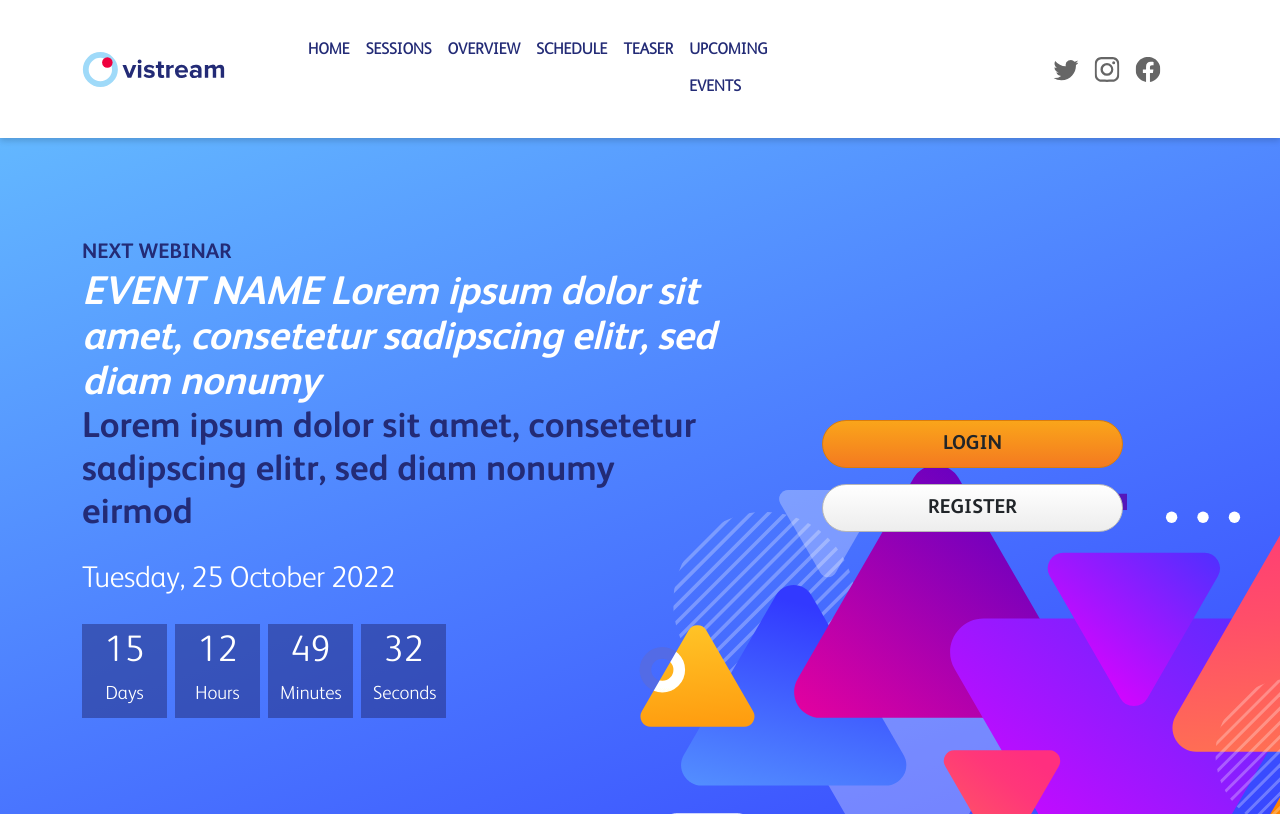
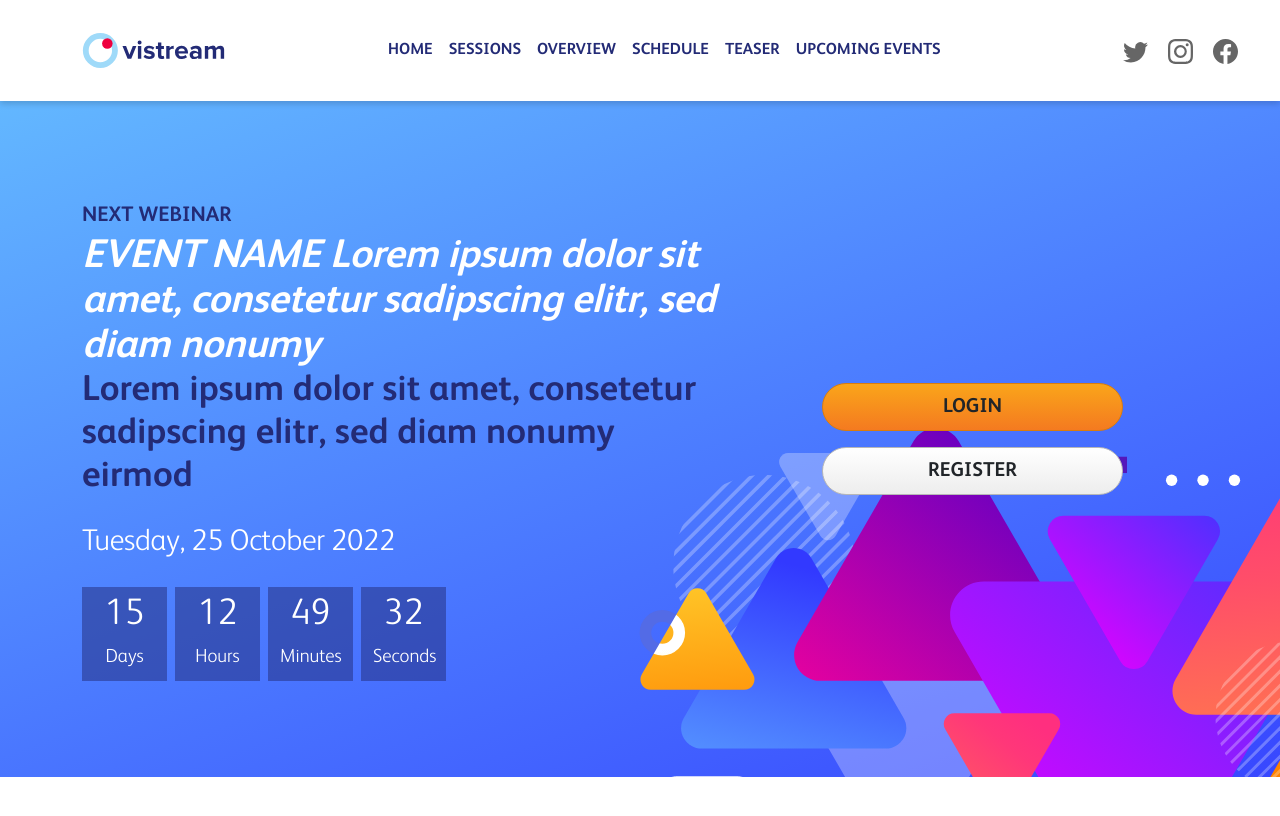
Before and after one commit to ilkayturan/vistreamdemo, a plain HTML site: page LandingPage/index.html in a window 1280 px wide. Shown: the top 816 px of the page. Drawn offline with nearby package versions, Linux system fonts and the light colour scheme.

Commit message:
Add files via upload

```diff
--- a/LandingPage/index.html
+++ b/LandingPage/index.html
@@ -33,7 +33,7 @@
     </svg>
     <nav class="navbar navbar-expand-lg bg-white py-4">
         <div class="container">
-            <a class="navbar-brand col-md-2 " href="#">
+            <a class="navbar-brand col-md-2 me-5" href="#">
                 <img src="assets/vistreamLogo.svg" class="logo" alt="vistream logo" />
             </a>
             <button class="navbar-toggler" type="button" data-bs-toggle="collapse"
@@ -41,41 +41,37 @@
                 aria-label="Toggle navigation">
                 <span class="navbar-toggler-icon"></span>
             </button>
-            <div class="collapse navbar-collapse mx-3 col-md-10" id="navbarSupportedContent">
-                <ul class="navbar-nav me-auto mb-2 mb-lg-0 albert-bold">
+            <div class="collapse navbar-collapse mx-3 col-md-10 ps-5 me-2" id="navbarSupportedContent">
+                <ul class="navbar-nav me-auto mb-2 mb-lg-0">
                     <li class="nav-item">
-                        <a class="nav-link" href="#">HOME</a>
+                        <a class="nav-link albert-bold" href="#">HOME</a>
                     </li>
                     <li class="nav-item">
-                        <a class="nav-link" href="#">SESSIONS</a>
+                        <a class="nav-link albert-bold" href="#">SESSIONS</a>
                     </li>
                     <li class="nav-item">
-                        <a class="nav-link" href="#">OVERVIEW</a>
+                        <a class="nav-link albert-bold" href="#">OVERVIEW</a>
                     </li>
                     <li class="nav-item">
-                        <a class="nav-link" href="#">SCHEDULE</a>
+                        <a class="nav-link albert-bold" href="#">SCHEDULE</a>
                     </li>
                     <li class="nav-item">
-                        <a class="nav-link" href="#">TEASER</a>
+                        <a class="nav-link albert-bold" href="#">TEASER</a>
                     </li>
                     <li class="nav-item">
-                        <a class="nav-link" href="#events-section">UPCOMING EVENTS</a>
+                        <a class="nav-link albert-bold" href="#events-section">UPCOMING EVENTS</a>
                     </li>
                 </ul>
-                <div class="position-relative px-5 w-50">
-                    <div class="position-absolute top-0 end-0  translate-middle">
-                        <ul class="nav justify-content-end list-unstyled d-flex">
-                            <li class="mx-auto"><a class="text-muted px-2" href="#"><svg class="bi social-ico">
-                                        <use xlink:href="#twitter" />
-                                    </svg></a></li>
-                            <li class="mx-auto"><a class="text-muted px-2" href="#"><svg class="bi social-ico">
-                                        <use xlink:href="#instagram" />
-                                    </svg></a></li>
-                            <li class="mx-auto"><a class="text-muted px-2" href="#"><svg class="bi social-ico">
-                                        <use xlink:href="#facebook" />
-                                    </svg></a></li>
-                        </ul>
-                    </div>
+                <div class=" col-md-2">
+                    <a class="text-muted px-2" href="#"><svg class="bi social-ico">
+                        <use xlink:href="#twitter" />
+                    </svg></a>
+                    <a class="text-muted px-2" href="#"><svg class="bi social-ico">
+                        <use xlink:href="#instagram" />
+                    </svg></a>
+                    <a class="text-muted px-2" href="#"><svg class="bi social-ico">
+                        <use xlink:href="#facebook" />
+                    </svg></a>
                 </div>
             </div>
         </div>
@@ -644,23 +640,23 @@
                     <img src="assets/vistreamLogo.svg" class="logo" alt="vistream logo" />
                 </a>
                 <div class="col-md-7">
-                    <ul class="nav ">
+                    <ul class="nav">
                         <li class="nav-item">
-                            <a class="nav-link" href="#">HOME</a>
+                            <a class="nav-link albert-bold" href="#">HOME</a>
                         </li>
                         <li class="nav-item">
-                            <a class="nav-link" href="#">SESSIONS</a>
+                            <a class="nav-link albert-bold" href="#">SESSIONS</a>
                         </li>
                         <li class="nav-item">
-                            <a class="nav-link" href="#">OVERVIEW</a>
+                            <a class="nav-link albert-bold" href="#">OVERVIEW</a>
                         </li>
                         <li class="nav-item">
-                            <a class="nav-link" href="#">SCHEDULE</a>
+                            <a class="nav-link albert-bold" href="#">SCHEDULE</a>
                         </li>
                         <li class="nav-item">
-                            <a class="nav-link" href="#">TEASER</a>
+                            <a class="nav-link albert-bold" href="#">TEASER</a>
                         </li>
-                        <li class="nav-item">
+                        <li class="nav-item albert-bold">
                             <a class="nav-link" href="#events-section">UPCOMING EVENTS</a>
                         </li>
                     </ul>
```
